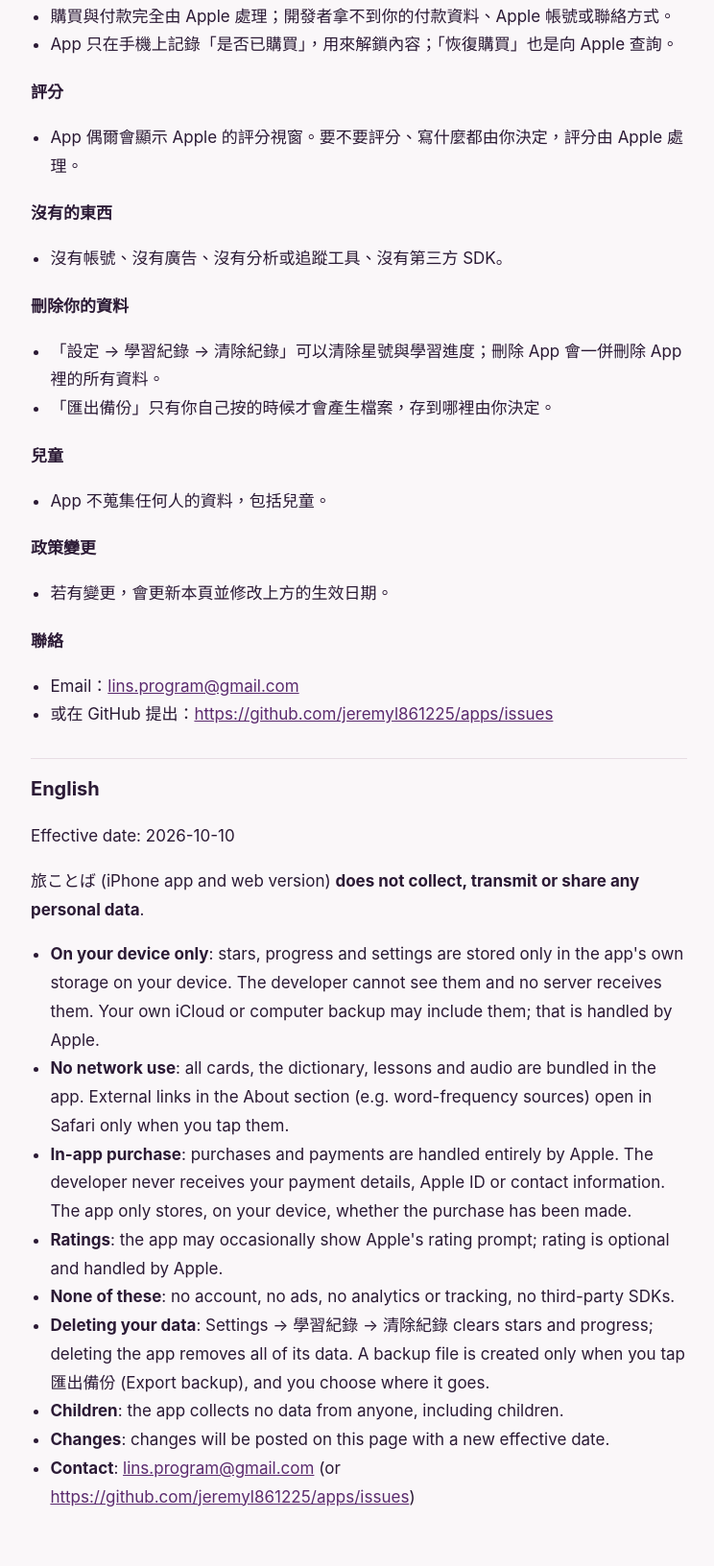
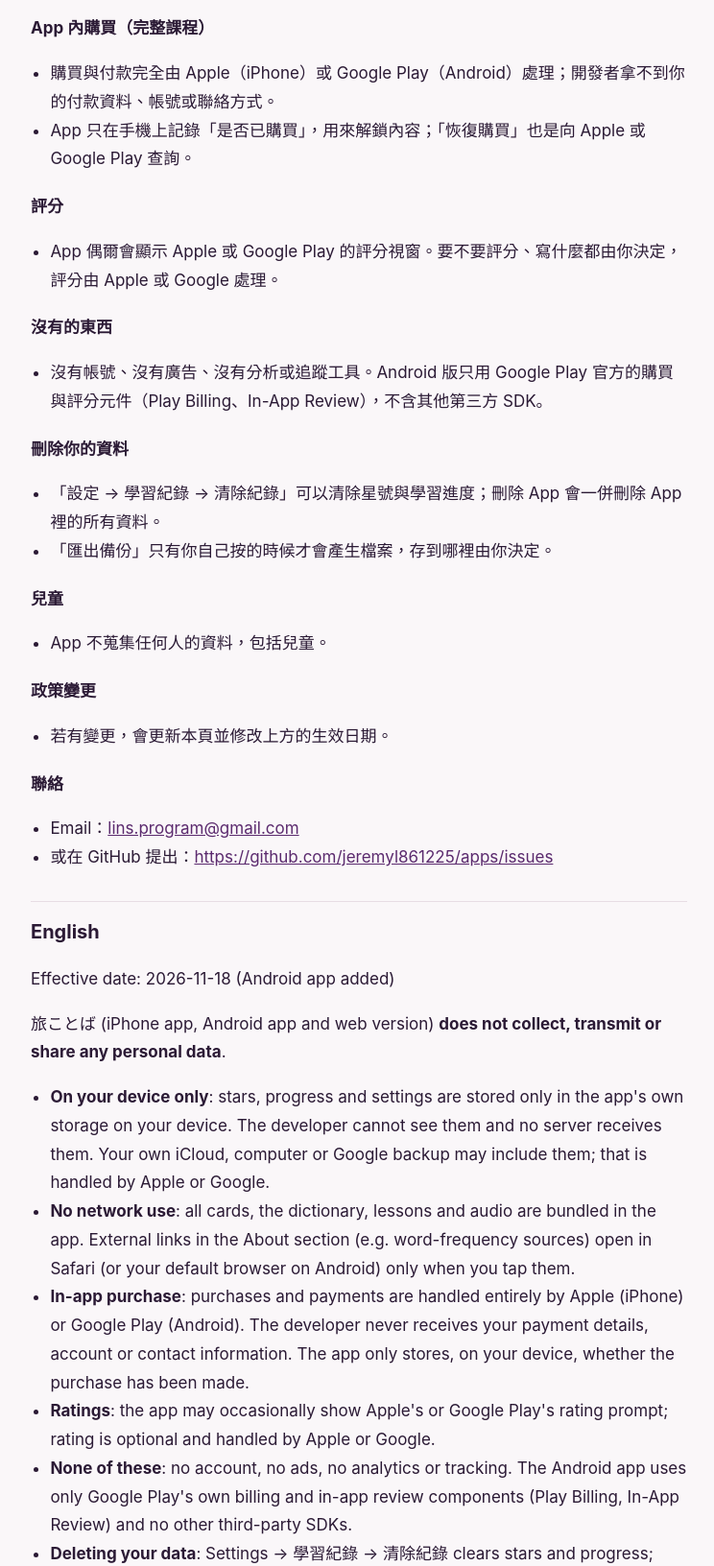
Before and after one commit to jeremyl861225/apps, a plain HTML site: page tabi-kotoba/privacy.html in a window 1280 px wide. Shown: the part 675-2307 px from the top of the page at 96% size, without its empty margins (266-1010 px from the left). Drawn offline with Linux system fonts and the light colour scheme.

Commit message:
旅ことば 隱私權政策加 Android 版
Co-Authored-By: Claude Opus 5.5 <noreply@anthropic.com>

```diff
--- a/tabi-kotoba/privacy.html
+++ b/tabi-kotoba/privacy.html
@@ -5,31 +5,31 @@
 main{max-width:720px;margin:0 auto;padding:28px 18px 56px}h1{font-size:26px;line-height:1.35;margin:8px 0 12px}h2{font-size:20px;margin:30px 0 8px;padding-top:14px;border-top:1px solid var(--line)}
 h3{font-size:17px;margin:20px 0 4px}ul{padding-left:1.2em}a{color:var(--a)}nav{font-size:14px;color:var(--ink2)}nav a{color:var(--ink2)}hr{border:0;border-top:1px solid var(--line);margin:24px 0}</style></head><body><main><nav><a href="../">← 所有 App</a></nav>
 <h1>旅ことば 隱私權政策（Privacy Policy）</h1>
-<p>生效日期：2026-10-10</p>
+<p>生效日期：2026-11-18（加入 Android 版）</p>
 <h2>中文</h2>
-<p>旅ことば（iPhone App 與網頁版）<strong>不蒐集、不傳送、不分享任何個人資料</strong>。</p>
+<p>旅ことば（iPhone App、Android App 與網頁版）<strong>不蒐集、不傳送、不分享任何個人資料</strong>。</p>
 <h3>資料存在哪裡</h3>
 <ul>
 <li>星號、學習進度與設定只存在你的手機（App 自己的儲存空間）。開發者看不到，也沒有任何伺服器會收到這些資料。</li>
-<li>iPhone 的 iCloud 備份或電腦備份可能會一併備份這些資料，那是由 Apple 處理。</li>
+<li>iPhone 的 iCloud 備份或電腦備份、Android 的 Google 備份可能會一併備份這些資料，那是由 Apple 或 Google 處理。</li>
 </ul>
 <h3>不連網</h3>
 <ul>
 <li>字卡、字典、課程與所有發音都內建在 App 裡，使用時不會連到開發者或任何第三方的伺服器。</li>
-<li>只有你自己點了「關於」裡的外部連結（例如詞頻來源）時，才會用 Safari 開啟那個網站。</li>
+<li>只有你自己點了「關於」裡的外部連結（例如詞頻來源）時，才會用 Safari（Android 為你的預設瀏覽器）開啟那個網站。</li>
 </ul>
 <h3>App 內購買（完整課程）</h3>
 <ul>
-<li>購買與付款完全由 Apple 處理；開發者拿不到你的付款資料、Apple 帳號或聯絡方式。</li>
-<li>App 只在手機上記錄「是否已購買」，用來解鎖內容；「恢復購買」也是向 Apple 查詢。</li>
+<li>購買與付款完全由 Apple（iPhone）或 Google Play（Android）處理；開發者拿不到你的付款資料、帳號或聯絡方式。</li>
+<li>App 只在手機上記錄「是否已購買」，用來解鎖內容；「恢復購買」也是向 Apple 或 Google Play 查詢。</li>
 </ul>
 <h3>評分</h3>
 <ul>
-<li>App 偶爾會顯示 Apple 的評分視窗。要不要評分、寫什麼都由你決定，評分由 Apple 處理。</li>
+<li>App 偶爾會顯示 Apple 或 Google Play 的評分視窗。要不要評分、寫什麼都由你決定，評分由 Apple 或 Google 處理。</li>
 </ul>
 <h3>沒有的東西</h3>
 <ul>
-<li>沒有帳號、沒有廣告、沒有分析或追蹤工具、沒有第三方 SDK。</li>
+<li>沒有帳號、沒有廣告、沒有分析或追蹤工具。Android 版只用 Google Play 官方的購買與評分元件（Play Billing、In-App Review），不含其他第三方 SDK。</li>
 </ul>
 <h3>刪除你的資料</h3>
 <ul>
@@ -50,14 +50,14 @@ h3{font-size:17px;margin:20px 0 4px}ul{padding-left:1.2em}a{color:var(--a)}nav{f
 <li>或在 GitHub 提出：<a href="https://github.com/jeremyl861225/apps/issues">https://github.com/jeremyl861225/apps/issues</a></li>
 </ul>
 <h2>English</h2>
-<p>Effective date: 2026-10-10</p>
-<p>旅ことば (iPhone app and web version) <strong>does not collect, transmit or share any personal data</strong>.</p>
+<p>Effective date: 2026-11-18 (Android app added)</p>
+<p>旅ことば (iPhone app, Android app and web version) <strong>does not collect, transmit or share any personal data</strong>.</p>
 <ul>
-<li><strong>On your device only</strong>: stars, progress and settings are stored only in the app's own storage on your device. The developer cannot see them and no server receives them. Your own iCloud or computer backup may include them; that is handled by Apple.</li>
-<li><strong>No network use</strong>: all cards, the dictionary, lessons and audio are bundled in the app. External links in the About section (e.g. word-frequency sources) open in Safari only when you tap them.</li>
-<li><strong>In-app purchase</strong>: purchases and payments are handled entirely by Apple. The developer never receives your payment details, Apple ID or contact information. The app only stores, on your device, whether the purchase has been made.</li>
-<li><strong>Ratings</strong>: the app may occasionally show Apple's rating prompt; rating is optional and handled by Apple.</li>
-<li><strong>None of these</strong>: no account, no ads, no analytics or tracking, no third-party SDKs.</li>
+<li><strong>On your device only</strong>: stars, progress and settings are stored only in the app's own storage on your device. The developer cannot see them and no server receives them. Your own iCloud, computer or Google backup may include them; that is handled by Apple or Google.</li>
+<li><strong>No network use</strong>: all cards, the dictionary, lessons and audio are bundled in the app. External links in the About section (e.g. word-frequency sources) open in Safari (or your default browser on Android) only when you tap them.</li>
+<li><strong>In-app purchase</strong>: purchases and payments are handled entirely by Apple (iPhone) or Google Play (Android). The developer never receives your payment details, account or contact information. The app only stores, on your device, whether the purchase has been made.</li>
+<li><strong>Ratings</strong>: the app may occasionally show Apple's or Google Play's rating prompt; rating is optional and handled by Apple or Google.</li>
+<li><strong>None of these</strong>: no account, no ads, no analytics or tracking. The Android app uses only Google Play's own billing and in-app review components (Play Billing, In-App Review) and no other third-party SDKs.</li>
 <li><strong>Deleting your data</strong>: Settings → 學習紀錄 → 清除紀錄 clears stars and progress; deleting the app removes all of its data. A backup file is created only when you tap 匯出備份 (Export backup), and you choose where it goes.</li>
 <li><strong>Children</strong>: the app collects no data from anyone, including children.</li>
 <li><strong>Changes</strong>: changes will be posted on this page with a new effective date.</li>
```
